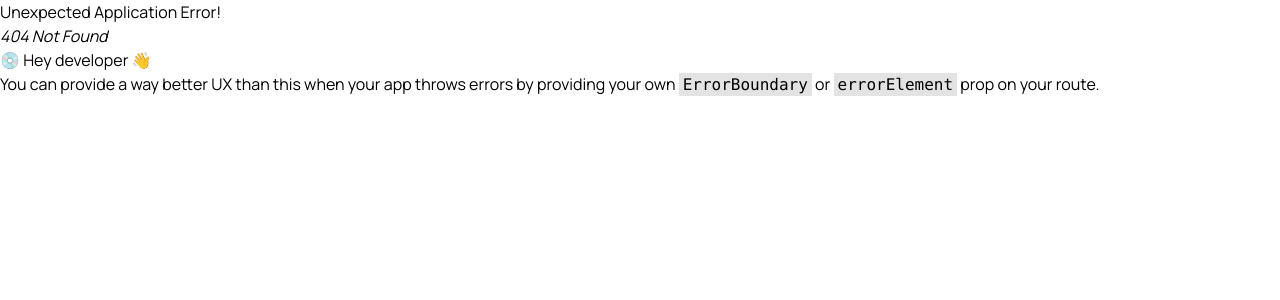
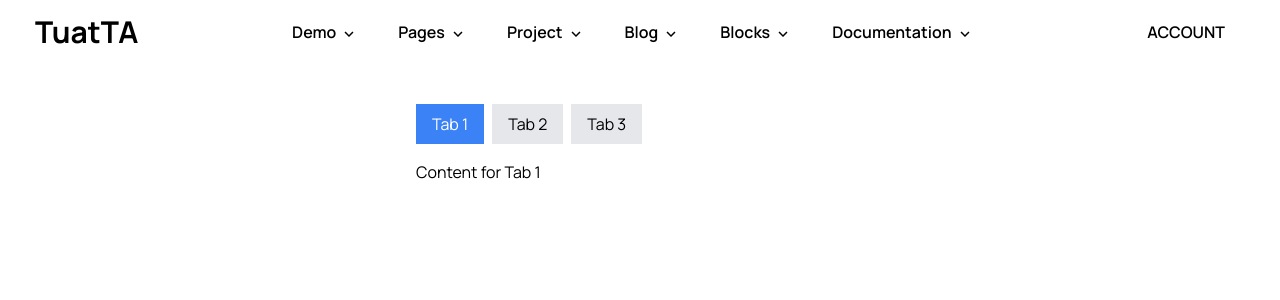
Before and after one commit to smshaown/multipurpose-project, a React (Vite) app: page /blocks in a window 1280 px wide. Before the commit this address had no page. Shown: the top 300 px of the page. Built offline with nearby package versions, Linux system fonts and the light colour scheme.

Commit message:
react tabs conditional sucess

```diff
--- a/src/components/BlocksSection/Blocks/Blocks.jsx
+++ b/src/components/BlocksSection/Blocks/Blocks.jsx
@@ -11,7 +11,8 @@ export const Blocks = () => {
 
   return (
     <div className="max-w-md mx-auto mt-10">
-      <div className="flex border-b">
+
+      <div className="flex">
         <div
           className={`mr-2 px-4 py-2 cursor-pointer ${activeTab === 0 ? 'bg-blue-500 text-white' : 'bg-gray-200'}`}
           onClick={() => handleTabClick(0)}
```
Also changed, not shown: src/Routers/Routers.jsx (+7 -0 lines).
